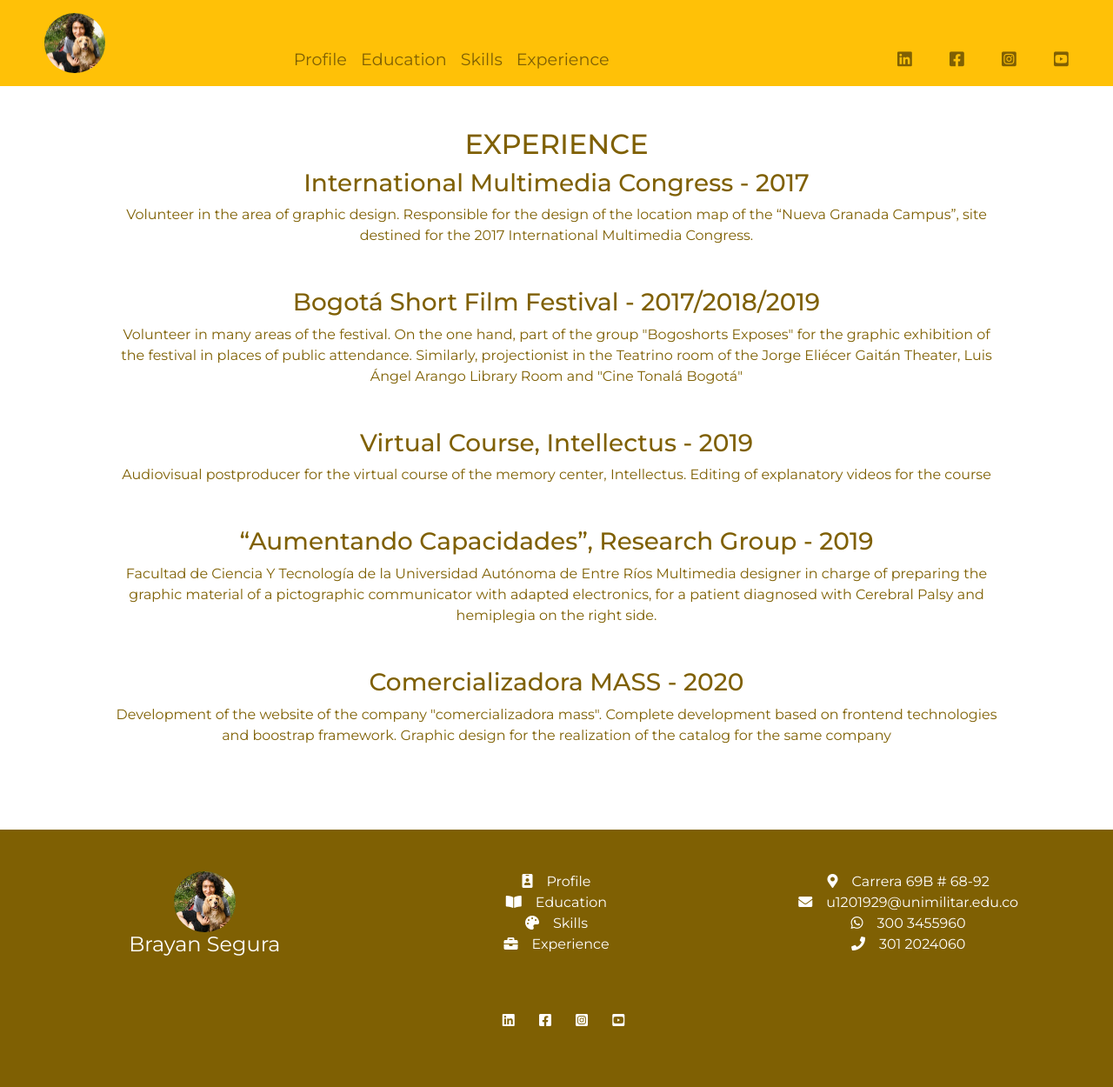
After one commit to BSSeguraMelgarejo/cv, a PHP site: page /experience.php in a window 1280 px wide. The commit adds this page. Shown: the whole page at 87% size. Run offline with PHP 8.4, Linux system fonts and the light colour scheme.

Commit message:
finish i think

```diff
--- /dev/null
+++ b/experience.php
@@ -0,0 +1,74 @@
+<!DOCTYPE html>
+<html>
+<head>
+	<title>Brayan Segura</title>
+
+	<meta charset="utf-8">
+	<meta name="description" content="This is the Brayan Segura's Curriculum Vitae"/>
+
+	<meta name="viewport" content="width=device-width, initial-scale=1.0">
+
+	<link href="https://fonts.googleapis.com/css2?family=PT+Sans:ital,wght@0,400;0,700;1,400;1,700&display=swap" rel="stylesheet">
+
+	<link href="https://fonts.googleapis.com/css2?family=Montserrat:ital,wght@0,100;0,200;0,300;0,400;0,500;0,600;0,700;0,800;0,900;1,100;1,200;1,300;1,400;1,500;1,600;1,700;1,800;1,900&display=swap" rel="stylesheet">
+
+	<link rel="stylesheet" href="https://stackpath.bootstrapcdn.com/bootstrap/4.3.1/css/bootstrap.min.css" integrity="sha384-ggOyR0iXCbMQv3Xipma34MD+dH/1fQ784/j6cY/iJTQUOhcWr7x9JvoRxT2MZw1T" crossorigin="anonymous">
+	<link href="css/all.min.css" rel="stylesheet">
+
+	<link rel="stylesheet" href="styles.css">
+</head>
+<body>
+
+<?php
+require_once('navbar.php');
+?>
+
+<main class="container">
+	<div class="row d-flex justify-content-center text-center p-5">
+		<h2 class="col-12 Title">
+				EXPERIENCE
+		</h2>
+		<div class="col-12 Title">
+			<h3>International Multimedia Congress - 2017</h3>
+			<p class="textExperience">Volunteer in the area of graphic design. Responsible for the design of the location
+map of the “Nueva Granada Campus”, site destined for the 2017 International
+Multimedia Congress.</p>
+		</div>
+		<div class="col-12 Title">
+			<h3>Bogotá Short Film Festival - 2017/2018/2019</h3>
+			<p class="textExperience">Volunteer in many areas of the festival. On the one hand, part of the group "Bogoshorts
+Exposes" for the graphic exhibition of the festival in places of public attendance.
+Similarly, projectionist in the Teatrino room of the Jorge Eliécer Gaitán Theater, Luis Ángel Arango Library Room and "Cine Tonalá Bogotá"</p>
+		</div>
+		<div class="col-12 Title">
+			<h3>Virtual Course, Intellectus - 2019</h3>
+			<p class="textExperience">Audiovisual postproducer for the virtual course of the memory center, Intellectus.
+Editing of explanatory videos for the course</p>
+		</div>
+		<div class="col-12 Title">
+			<h3>“Aumentando Capacidades”, Research Group - 2019</h3>
+			<p class="textExperience">Facultad de Ciencia Y Tecnología de la Universidad Autónoma de Entre Ríos
+Multimedia designer in charge of preparing the graphic material of a pictographic
+communicator with adapted electronics, for a patient diagnosed with Cerebral
+Palsy and hemiplegia on the right side.</p>
+		</div>
+
+	<div class="col-12 Title">
+			<h3>Comercializadora MASS - 2020</h3>
+			<p class="textExperience">Development of the website of the company "comercializadora mass". Complete
+development based on frontend technologies and boostrap framework. Graphic
+design for the realization of the catalog for the same company</p>
+		</div>
+	</div>
+
+</main>
+
+<?php
+require_once('footer.php');
+?>
+
+<script src="https://code.jquery.com/jquery-3.3.1.slim.min.js" integrity="sha384-q8i/X+965DzO0rT7abK41JStQIAqVgRVzpbzo5smXKp4YfRvH+8abtTE1Pi6jizo" crossorigin="anonymous"></script>
+<script src="https://cdnjs.cloudflare.com/ajax/libs/popper.js/1.14.7/umd/popper.min.js" integrity="sha384-UO2eT0CpHqdSJQ6hJty5KVphtPhzWj9WO1clHTMGa3JDZwrnQq4sF86dIHNDz0W1" crossorigin="anonymous"></script>
+<script src="https://stackpath.bootstrapcdn.com/bootstrap/4.3.1/js/bootstrap.min.js" integrity="sha384-JjSmVgyd0p3pXB1rRibZUAYoIIy6OrQ6VrjIEaFf/nJGzIxFDsf4x0xIM+B07jRM" crossorigin="anonymous"></script>
+</body>
+</html>
--- a/styles.css
+++ b/styles.css
@@ -158,8 +158,6 @@ padding:2em 0;
 	max-height: 50%;
 }
 
-
-
 .skillsTitle{
 	padding: 2em;
 }
@@ -169,6 +167,10 @@ padding:2em 0;
 }
 .descSkill{
 	padding-bottom: 1.5em;
+}
+
+.textExperience{
+padding-bottom: 2em;
 }
 
 @media screen and (max-width: 576px) {
```
